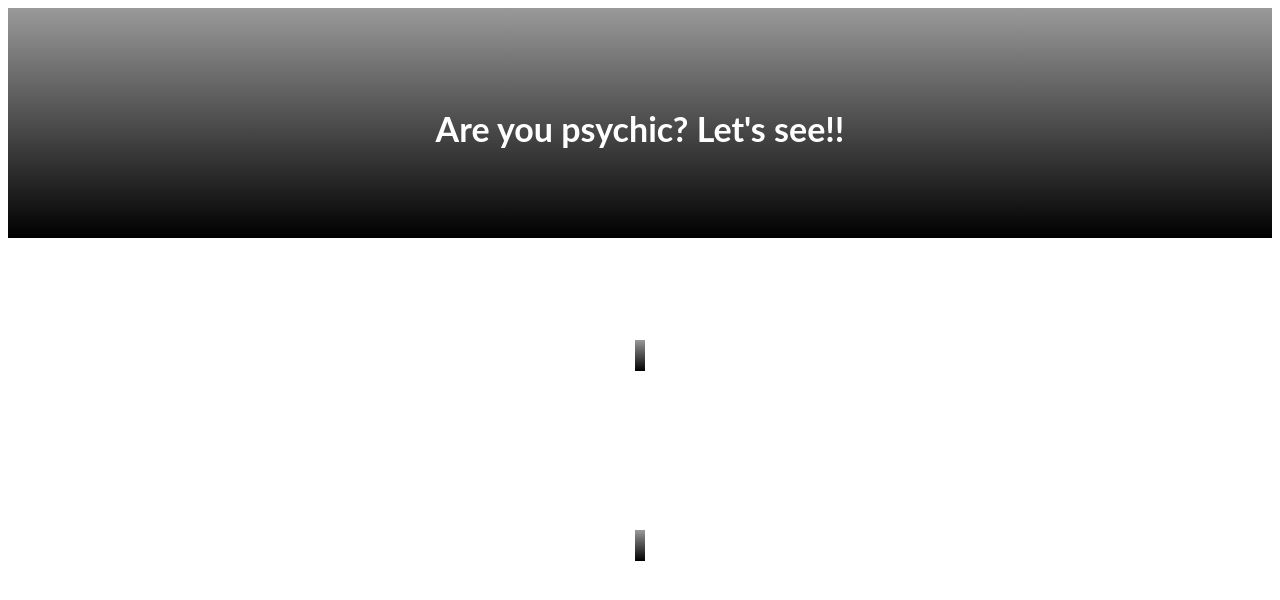
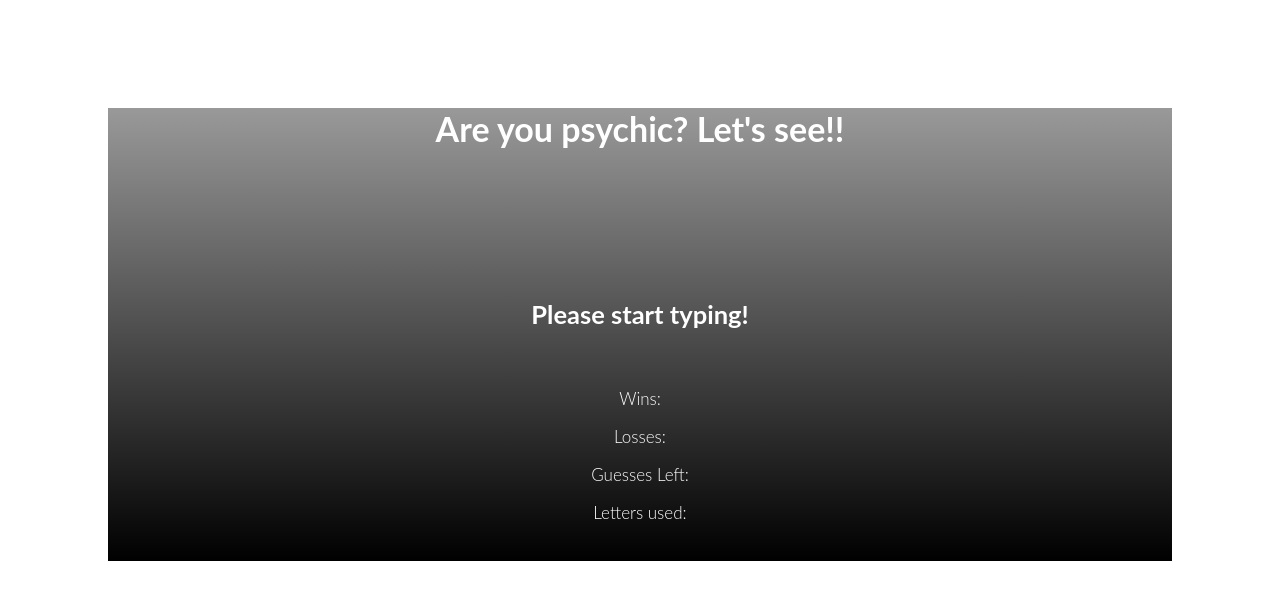
Before and after one commit to sajad1993gh/psychic, a plain HTML site: page index.html in a window 1280 px wide. Drawn offline with Linux system fonts and the light colour scheme.

Commit message:
more css

```diff
--- a/index.html
+++ b/index.html
@@ -1,24 +1,39 @@
 <!DOCTYPE html>
 <html>
+
 <head>
     <meta charset="UTF-8">
     <title>The Psychic Game</title>
     <link href="main.css" rel="stylesheet">
 </head>
+
 <body>
 
     <div id="game">
+        <div class="list">
             <h1>Are you psychic? Let's see!!</h1>
             <h2>Please start typing!</h2>
+
             <ul>
-  				<li><p id="wins">Wins: </p></li>
-      			<li><p id="losses">Losses: </p></li>
-      			<li><p id="guessesLeft">Guesses Left: </p></li>
-				<li><p id="wrongGuesses">Letters used: </p></li>
+                <li>
+                    <p id="wins">Wins: </p>
+                </li>
+                <li>
+                    <p id="losses">Losses: </p>
+                </li>
+                <li>
+                    <p id="guessesLeft">Guesses Left: </p>
+                </li>
+                <li>
+                    <p id="wrongGuesses">Letters used: </p>
+                </li>
             </ul>
         </div>
-	<script src ="app.js">document.querySelector("#game").innerHTML = html;
+    </div>
+    <script src="app.js">
+        document.querySelector("#game").innerHTML = html;
     </script>
 
 </body>
+
 </html>
--- a/main.css
+++ b/main.css
@@ -1,10 +1,6 @@
-div {
+#game {
     text-align: center;
     color: rgba(255, 255, 255, 1);
-    background: black;
-    background: linear-gradient(bottom, rgba(0, 0, 0, 1), rgba(0, 0, 0, .4));
-    background: -webkit-linear-gradient(bottom, rgba(0, 0, 0, 1), rgba(0, 0, 0, .4));
-    background: -moz-linear-gradient(bottom, rgba(0, 0, 0, 1), rgba(0, 0, 0, .4));
     padding: 100px;
     bottom: 200;
     margin: 0;
@@ -30,13 +26,15 @@ ul {
     display: inline;
     padding: 10px 10px 0px 10px;
     color: rgba(255, 255, 255, 1);
-    background: black;
-    background: linear-gradient(bottom, rgba(0, 0, 0, 1), rgba(0, 0, 0, .4));
-    background: -webkit-linear-gradient(bottom, rgba(0, 0, 0, 1), rgba(0, 0, 0, .4));
-    background: -moz-linear-gradient(bottom, rgba(0, 0, 0, 1), rgba(0, 0, 0, .4));
 }
 
 h1 {
     margin-top: 0px;
     margin-bottom: 150px;
 }
+
+.list {
+    background: -webkit-linear-gradient(bottom, rgba(0, 0, 0, 1), rgba(0, 0, 0, .4));
+    background: -webkit-linear-gradient(bottom, rgba(0, 0, 0, 1), rgba(0, 0, 0, .4));
+    background: -moz-linear-gradient(bottom, rgba(0, 0, 0, 1), rgba(0, 0, 0, .4));
+}
```
Lines whose indentation alone changed are shown as unchanged.
